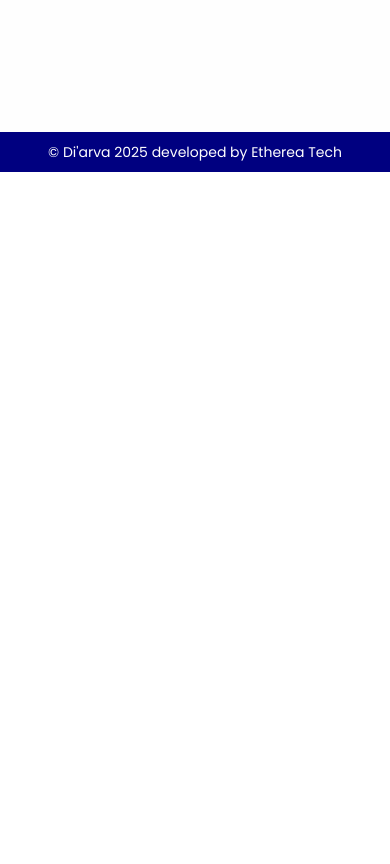
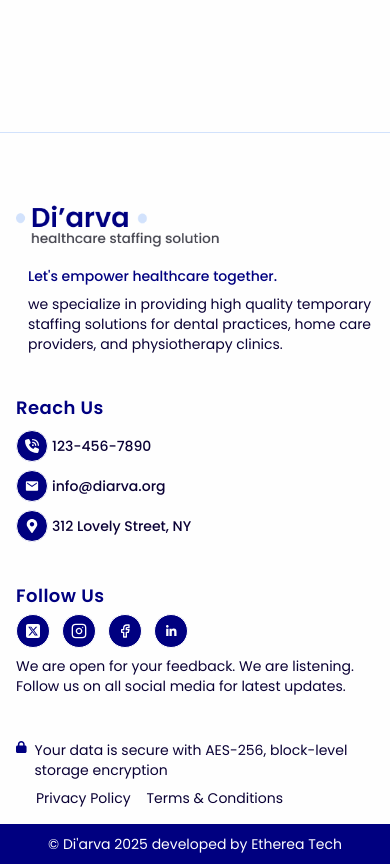
Before and after one commit to Di-arva/Frontend, a React (Vite) app: page /login in a window 390 px wide. Shown: the part 1040-1904 px from the top of the page. Before the commit the page ends 1212 px from the top, so only its background shows below. Built offline with nearby package versions, Linux system fonts and the light colour scheme.

Commit message:
Footer design and responsiveness

```diff
--- a/src/Components/Footer.jsx
+++ b/src/Components/Footer.jsx
@@ -1,8 +1,157 @@
+import { Link } from "react-router-dom";
+import { FaPhoneVolume } from "react-icons/fa6";
+import { IoMdMail } from "react-icons/io";
+import { FaMapMarkerAlt } from "react-icons/fa";
+import { FaSquareXTwitter } from "react-icons/fa6";
+import { FiInstagram } from "react-icons/fi";
+import { TbBrandFacebook } from "react-icons/tb";
+import { LiaLinkedinIn } from "react-icons/lia";
+import { FaLock } from "react-icons/fa6";
+
+import Logo from "/Logo.png";
 const Footer = () => {
   return (
-    <div className="bg-darkblue  w-full text-center flex h-10 text-lightbg font-poppins justify-center items-center text-sm ">
-      © Di'arva 2025 developed by Etherea Tech
-    </div>
+    <>
+      <div className="px-4 pt-16 mx-auto sm:max-w-xl md:max-w-full lg:max-w-screen-xl border-t border-lightblue md:px-24 lg:px-8">
+        <div className="grid gap-10 row-gap-6 mb-8 sm:grid-cols-2 lg:grid-cols-4">
+          <div className="sm:col-span-2">
+            <Link
+              href="/"
+              aria-label="Go home"
+              title="Diarva"
+              className="inline-flex items-center"
+            >
+              <img
+                className="w-52"
+                src={Logo}
+                alt="Di'arva text in dark blue colour with healthcare staffing solution text at bottom"
+              />
+            </Link>
+
+            <div className="lg:max-w-sm">
+              <p className="text-sm ml-3 text-darkblue font-medium font-poppins">
+                Let's empower healthcare together.
+              </p>
+              <p className="text-sm mt-2 ml-3 text-darkblack font-poppins">
+                we specialize in providing high quality temporary staffing
+                solutions for dental practices, home care providers, and
+                physiotherapy clinics.
+              </p>
+            </div>
+          </div>
+          <div className="space-y-2 text-sm">
+            <p className=" font-semibold tracking-wide text-darkblue font-poppins text-lg">
+              Reach Us
+            </p>
+            <div className="flex items-center ">
+              <p className="mr-1 text-lightbg border rounded-full p-2 bg-darkblue">
+                <FaPhoneVolume />
+              </p>
+              <a
+                href="tel:123-456-7890"
+                aria-label="Phone number of Di’arva"
+                target="_blank"
+                rel="noopener noreferrer"
+                title="Our phone"
+                className="hover:text-darkblue font-poppins text-sm font-medium text-darkblack"
+              >
+                123-456-7890
+              </a>
+            </div>
+            <div className="flex items-center">
+              <p className="mr-1 text-lightbg border rounded-full p-2 bg-darkblue">
+                <IoMdMail />
+              </p>
+              <a
+                href="mailto:info@diarva.org"
+                aria-label="Di'arva email address"
+                title="Our email"
+                target="_blank"
+                rel="noopener noreferrer"
+                className="hover:text-darkblue font-poppins text-sm font-medium text-darkblack"
+              >
+                info@diarva.org
+              </a>
+            </div>
+            <div className="flex items-center">
+              <p className="mr-1 text-lightbg border rounded-full p-2 bg-darkblue">
+                <FaMapMarkerAlt />
+              </p>
+              <a
+                href="https://www.google.com/maps"
+                target="_blank"
+                rel="noopener noreferrer"
+                aria-label="Our address"
+                title="Our address"
+                className="hover:text-darkblue font-poppins text-sm font-medium text-darkblack"
+              >
+                312 Lovely Street, NY
+              </a>
+            </div>
+          </div>
+          <div>
+            <span className="font-semibold tracking-wide text-darkblue font-poppins text-lg">
+              Follow Us
+            </span>
+            <div className="flex items-center mt-1 space-x-3">
+              <a
+                href="https://x.com/diarvastaffing"
+                target="_blank"
+                rel="noopener noreferrer"
+                className="text-lightbg border rounded-full p-2 bg-darkblue"
+              >
+                <FaSquareXTwitter />
+              </a>
+              <a
+                href="https://www.instagram.com/diarvastaffing/"
+                target="_blank"
+                rel="noopener noreferrer"
+                className="text-lightbg border rounded-full p-2 bg-darkblue"
+              >
+                <FiInstagram />
+              </a>
+              <a
+                href="https://www.facebook.com/Diarvastaffing/"
+                target="_blank"
+                rel="noopener noreferrer"
+                className="text-lightbg border rounded-full p-2 bg-darkblue"
+              >
+                <TbBrandFacebook />
+              </a>
+              <a
+                href="https://www.linkedin.com/company/di-arva"
+                target="_blank"
+                rel="noopener noreferrer"
+                className="text-lightbg border rounded-full p-2 bg-darkblue"
+              >
+                <LiaLinkedinIn />
+              </a>
+            </div>
+            <p className="text-sm mt-2  text-darkblack font-poppins">
+              We are open for your feedback. We are listening. Follow us on all
+              social media for latest updates.
+            </p>
+          </div>
+        </div>
+        <div className="flex flex-col justify-between pt-3 pb-4 gap-2 ">
+          <p className="text-sm text-darkblack font-poppins font-normal flex md:items-center">
+            <FaLock className="mr-2 text-darkblue flex" />
+            Your data is secure with AES-256, block-level storage encryption
+          </p>
+          <div className="flex gap-4 ml-5">
+            <p className="hover:text-darkblue cursor-pointer  font-poppins text-sm font-normal text-darkblack">
+              Privacy Policy
+            </p>
+            <p className="hover:text-darkblue cursor-pointer font-poppins text-sm font-normal text-darkblack">
+              Terms &amp; Conditions
+            </p>
+          </div>
+        </div>
+      </div>
+      <div className="bg-darkblue  w-full text-center flex h-10 text-lightbg font-poppins justify-center items-center text-sm ">
+        © Di'arva 2025 developed by Etherea Tech
+      </div>
+    </>
   );
 };
 
--- a/src/Components/Navigation.jsx
+++ b/src/Components/Navigation.jsx
@@ -38,27 +38,27 @@ const Navigation = () => {
         {/* Desktop Nav (Large screens) */}
         <ul className="hidden xl:flex gap-12">
           <li className={getNavLinkClassName(location.hash === "#home")}>
-            <HashLink smooth to="#home">
+            <HashLink smooth to="/#home">
               Home
             </HashLink>
           </li>
           <li className={getNavLinkClassName(location.hash === "#aboutus")}>
-            <HashLink smooth to="#aboutus">
+            <HashLink smooth to="/#aboutus">
               About Us
             </HashLink>
           </li>
           <li className={getNavLinkClassName(location.hash === "#features")}>
-            <HashLink smooth to="#features">
+            <HashLink smooth to="/#features">
               Features
             </HashLink>
           </li>
           <li className={getNavLinkClassName(location.hash === "#faq")}>
-            <HashLink smooth to="#faq">
+            <HashLink smooth to="/#faq">
               Faq
             </HashLink>
           </li>
           <li className={getNavLinkClassName(location.hash === "#contactus")}>
-            <HashLink smooth to="#contactus">
+            <HashLink smooth to="/#contactus">
               Contact Us
             </HashLink>
           </li>
@@ -98,31 +98,31 @@ const Navigation = () => {
           <div className="bg-lightbg shadow-md z-80 w-full py-6 px-6 flex flex-col gap-6">
             <ul className="flex flex-col gap-6">
               <li className={getNavLinkClassName(location.hash === "#home")}>
-                <HashLink smooth to="#home" onClick={toggleMenu}>
+                <HashLink smooth to="/#home" onClick={toggleMenu}>
                   Home
                 </HashLink>
               </li>
               <li className={getNavLinkClassName(location.hash === "#aboutus")}>
-                <HashLink smooth to="#aboutus" onClick={toggleMenu}>
+                <HashLink smooth to="/#aboutus" onClick={toggleMenu}>
                   About Us
                 </HashLink>
               </li>
               <li
                 className={getNavLinkClassName(location.hash === "#features")}
               >
-                <HashLink smooth to="#features" onClick={toggleMenu}>
+                <HashLink smooth to="/#features" onClick={toggleMenu}>
                   Features
                 </HashLink>
               </li>
               <li className={getNavLinkClassName(location.hash === "#faq")}>
-                <HashLink smooth to="#faq" onClick={toggleMenu}>
+                <HashLink smooth to="/#faq" onClick={toggleMenu}>
                   Faq
                 </HashLink>
               </li>
               <li
                 className={getNavLinkClassName(location.hash === "#contactus")}
               >
-                <HashLink smooth to="#contactus" onClick={toggleMenu}>
+                <HashLink smooth to="/#contactus" onClick={toggleMenu}>
                   Contact Us
                 </HashLink>
               </li>
```
